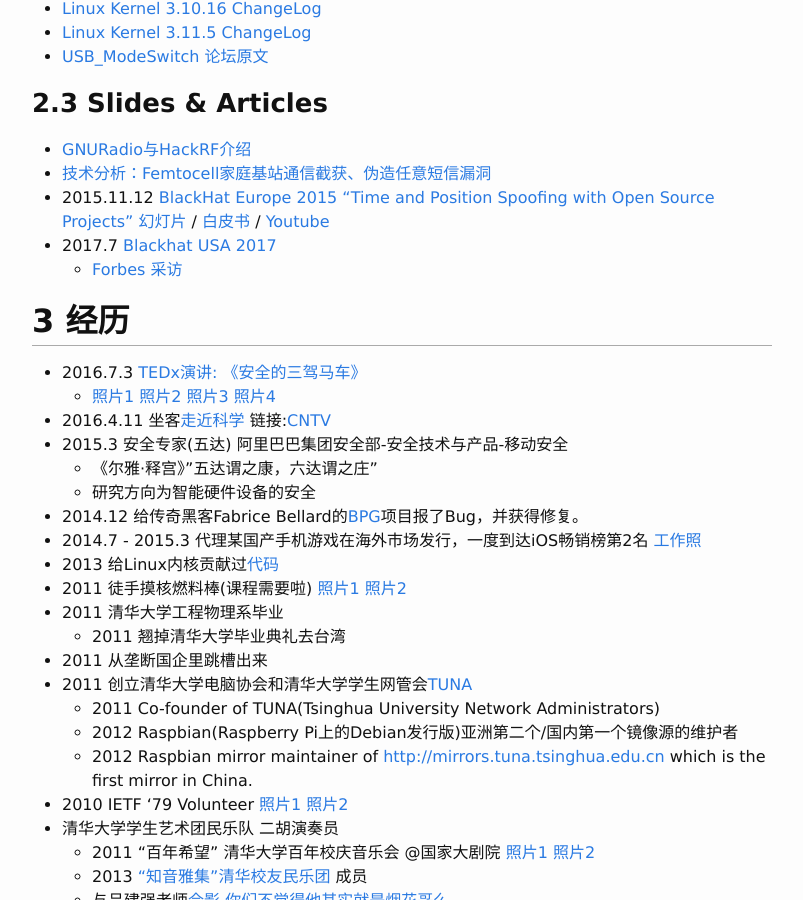
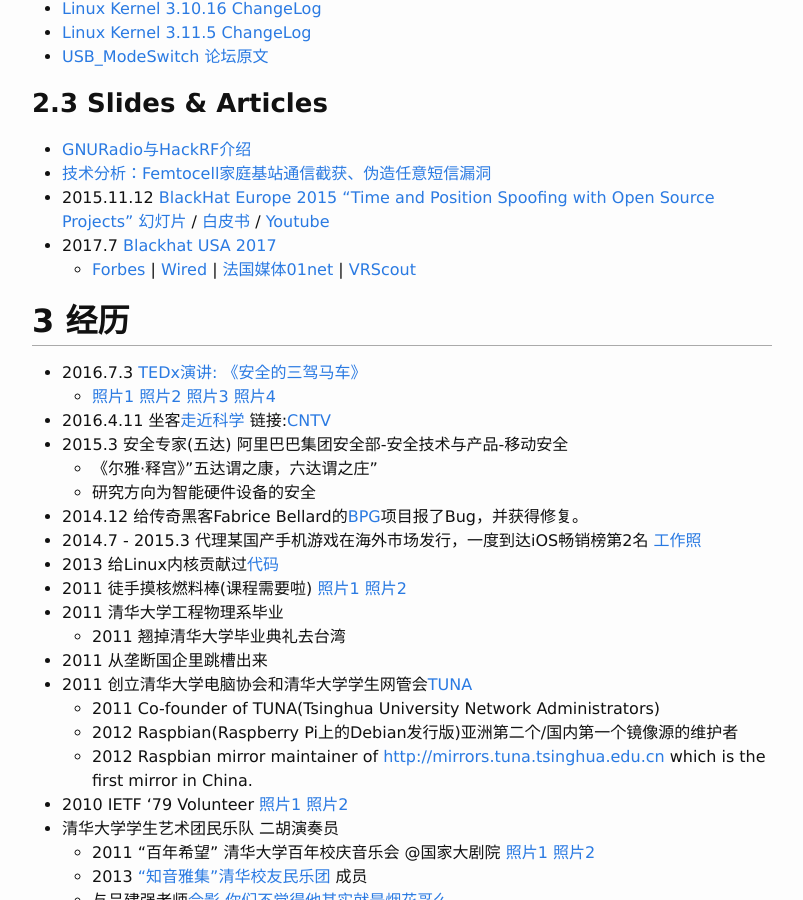
Before and after one commit to scateu/scateu.github.io, a Jekyll site: the page built from _pages/01-about.md, in a window 1280 px wide and 900 px high, scrolled down 1250 px. Shown: the whole window, without its empty margins (238-1041 px from the left). Built offline with Jekyll 4.4.1, drawn with Linux system fonts in a browser that asks for light colours; comment, search, counter and statistics services are not loaded.

Commit message:
blackhat

```diff
--- a/_pages/01-about.md
+++ b/_pages/01-about.md
@@ -56,7 +56,7 @@
  - [技术分析：Femtocell家庭基站通信截获、伪造任意短信漏洞](http://www.freebuf.com/articles/wireless/70458.html)
  - 2015.11.12 [BlackHat Europe 2015](http://www.blackhat.com/eu-15/speakers/Wang-Kang.html) ["Time and Position Spoofing with Open Source Projects"](https://www.blackhat.com/eu-15/briefings.html#is-your-timespace-safe-time-and-position-spoofing-opensourcely) [幻灯片](https://www.blackhat.com/docs/eu-15/materials/eu-15-Kang-Is-Your-Timespace-Safe-Time-And-Position-Spoofing-Opensourcely.pdf) / [白皮书](https://www.blackhat.com/docs/eu-15/materials/eu-15-Kang-Is-Your-Timespace-Safe-Time-And-Position-Spoofing-Opensourcely-wp.pdf) / [Youtube](https://www.youtube.com/watch?v=XpivcmmoWQU)
  - 2017.7 [Blackhat USA 2017](https://www.blackhat.com/us-17/speakers/Wang-Kang.html)
-   - [Forbes 采访](https://www.forbes.com/sites/thomasbrewster/2017/07/11/alibaba-researchers-attack-facebook-vr-with-soundwaves/#63d5926b13a6)
+   - [Forbes](https://www.forbes.com/sites/thomasbrewster/2017/07/11/alibaba-researchers-attack-facebook-vr-with-soundwaves/#63d5926b13a6) \| [Wired](https://www.wired.com/story/best-black-hat-defcon-talks/) \| [法国媒体01net](http://www.01net.com/actualites/ils-hackent-des-smartphones-et-des-gyropodes-avec-des-ultrasons-1225628.html) \| [VRScout](https://vrscout.com/news/hackers-ultrasonic-waves-disrupt-vr-headset/#)
 
 ## 3 经历
 
@@ -120,7 +120,7 @@
  * Photoshop / Picasa / ImageMagick / Python.PIL / Tesseract
  * Kindle / Blackberry 9700 / Evernote
 
-##  装备
+## 装备
 
 见 [Devices页面](../devices)，欢迎来借=。=
 
```
